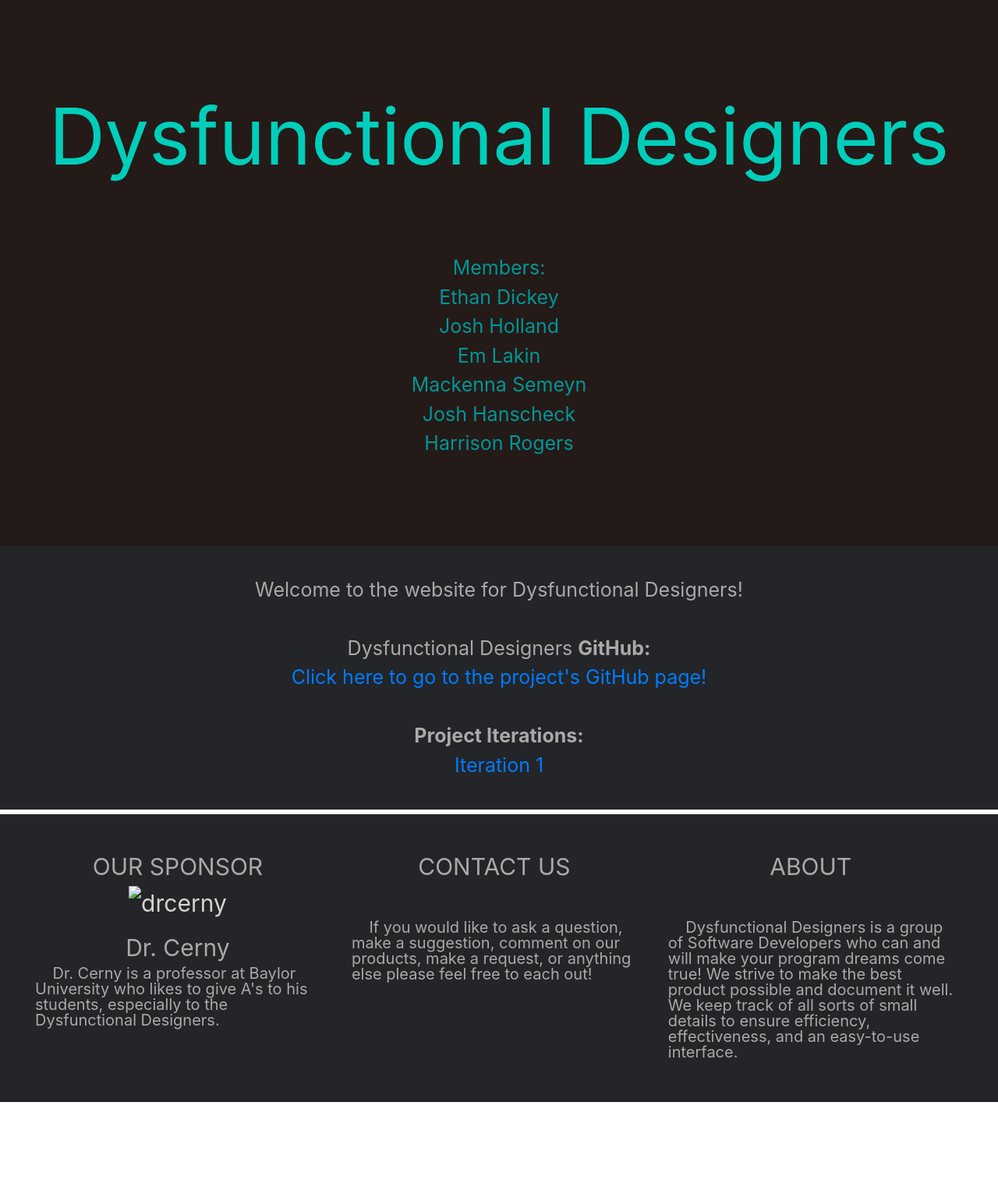
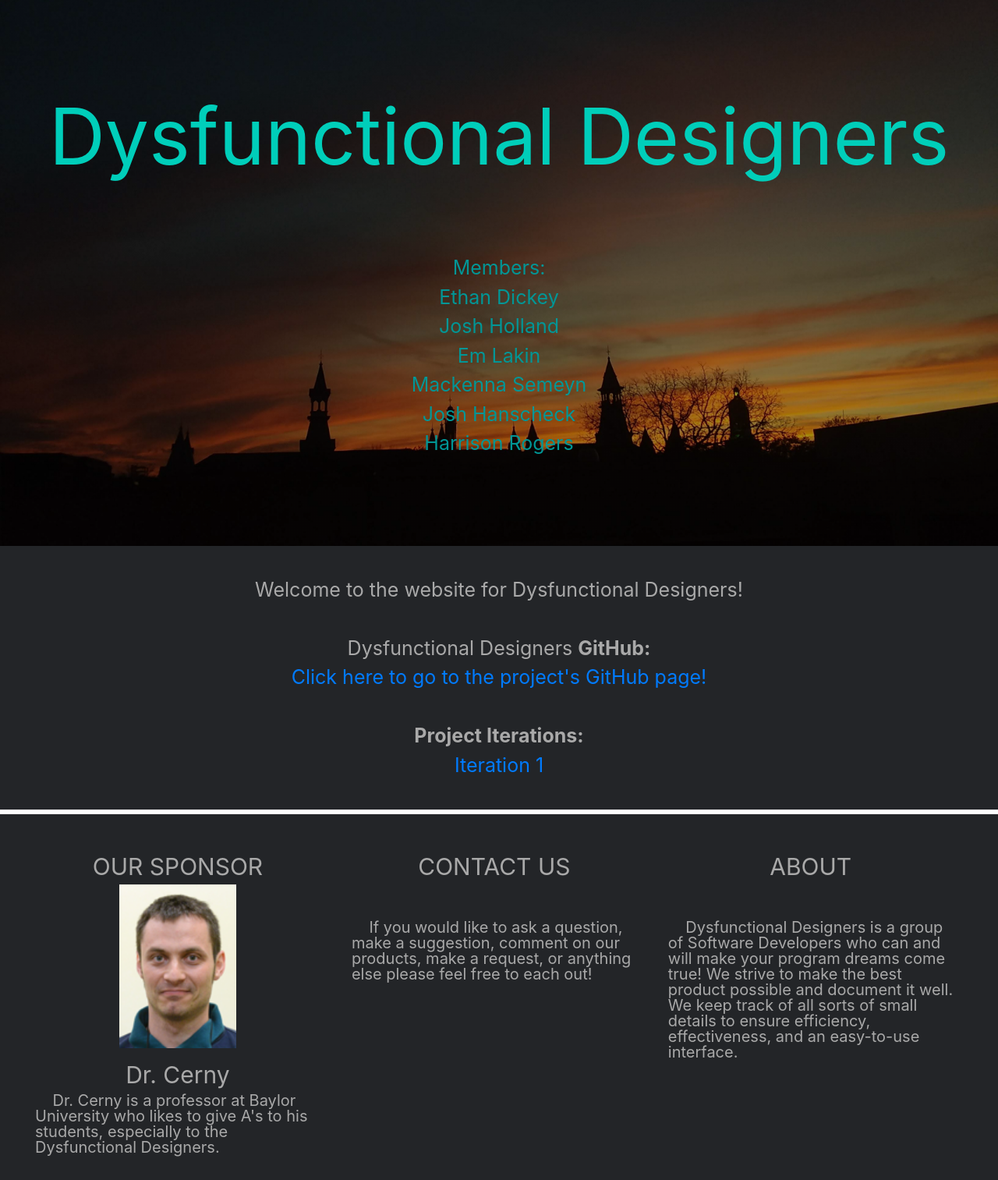
Before and after one commit to stratx21/SoftwareEngineeringIGroupProject, a plain HTML site: page Website/index.html in a window 1280 px wide. Shown: the top 1513 px of the page at 78% size. Before the commit the page ends 1419 px from the top, so only its background shows below. Drawn offline with nearby package versions, Linux system fonts and the light colour scheme; the site is published under a folder, as on GitHub Pages, so addresses that start at the root find nothing.

Commit message:
updates for files

```diff
--- a/Website/index.html
+++ b/Website/index.html
@@ -36,7 +36,7 @@
         <a href = "https://github.com/stratx21/SoftwareEngineeringIGroupProject">Click here to go to the project's GitHub page!</a>
         <a><br /><br /></a>
         <a><strong>Project Iterations:<br /></strong></a>
-        <a href = "/cerny.png" download>Iteration 1</a>
+        <a href = "./cerny.png" download>Iteration 1</a>
         <a><br /><br /></a>
     </div>
 
@@ -49,7 +49,7 @@
             <a class = "title">OUR SPONSOR</a> <br />
 
             <a class = "picture_display" href = "https://www.ecs.baylor.edu/index.php?id=943352" target = "_top" style="color:lightgray; text-decoration: none">
-                    <img src = "/cerny.png" alt = "drcerny" width = "150px" >
+                    <img src = "./cerny.png" alt = "drcerny" width = "150px" >
 
                 <br />
 
--- a/Website/style.css
+++ b/Website/style.css
@@ -31,7 +31,7 @@ section > section{
     overflow-y: hidden;
     overflow-x: hidden;
     background-size: 10% 10%;
-    background-image: linear-gradient(rgba(0, 0, 0, 0.35), rgba(0, 0, 0, 0.35)), url(/sunset.jpg);
+    background-image: linear-gradient(rgba(0, 0, 0, 0.35), rgba(0, 0, 0, 0.35)), url(./sunset.jpg);
     background-repeat: no-repeat;
     background-position: center;
 
```
